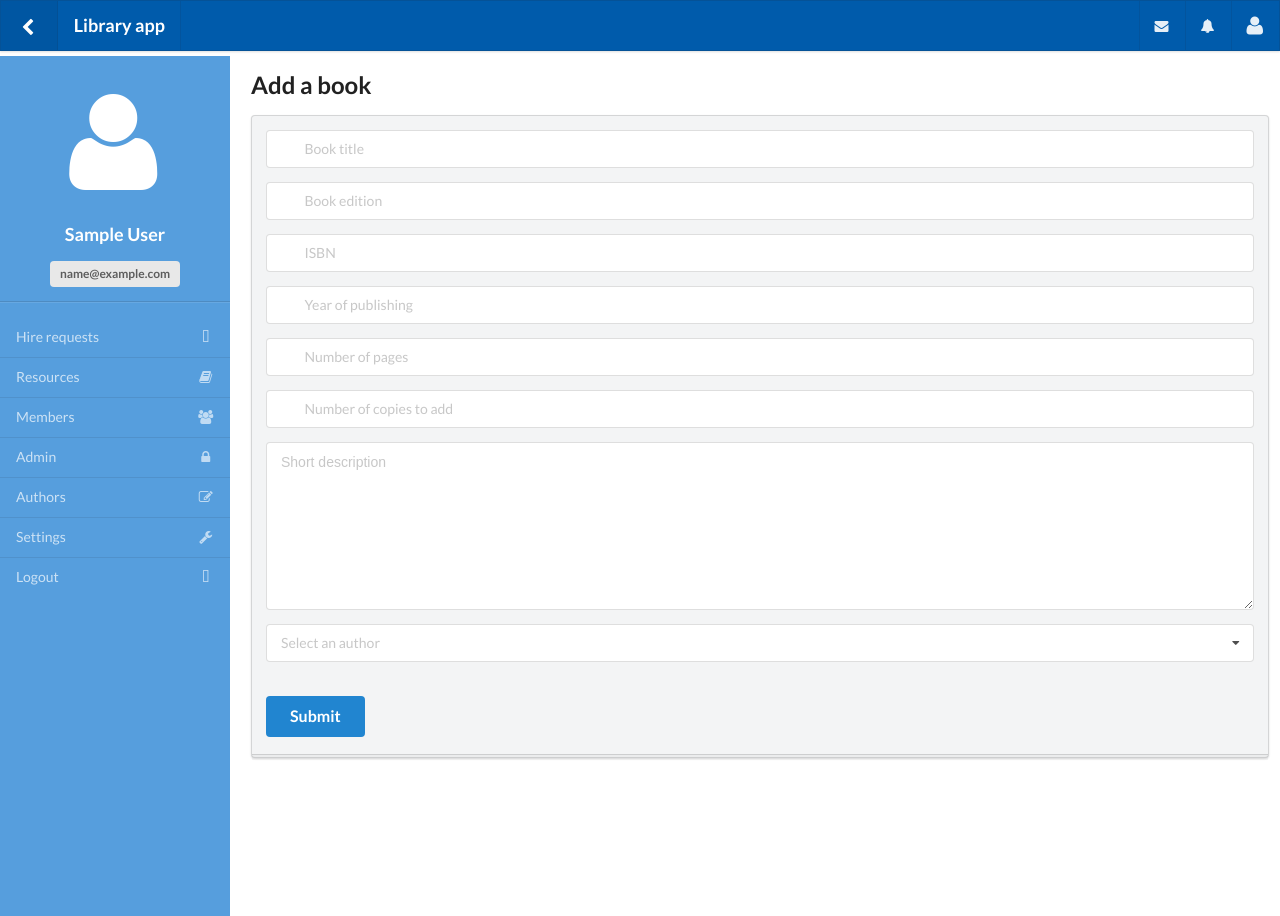
After one commit to benjaminudoh10/library-app, a Flask app: page /books in a window 1280 px wide. The commit adds this page. Run offline with Flask 2, Linux system fonts and the light colour scheme; the visitor is signed in with stand-in values (Sample User, id 1); data comes from the database, SQL or seed files in the repository; data that the repository does not hold is empty.

Commit message:
Added functionality to add a book resource Added functionality to delete a book resource
Signed-off-by: Benjamin <ben@formpl.us>

```diff
--- a/library_app/routes.py
+++ b/library_app/routes.py
@@ -97,4 +97,59 @@ def delete_author(author_id):
         return json.dumps({'message': 'Author deleted successfully.'})
     except:
         db.session.rollback()
-        return json.dumps({'error': 'Error encountered while deleting author. Rolling back transaction.'})
+        return json.dumps({
+            'error': 'Error encountered while deleting author. Rolling back transaction.'
+        })
+
+
+@app.route('/books', methods=['POST', 'GET'])
+@login_required
+def book():
+    if request.method == 'POST':
+        title = request.form['title']
+        edition = request.form['edition']
+        isbn = request.form['isbn']
+        pages = request.form['pages']
+        year = request.form['year']
+        copies = request.form['copies']
+        description = request.form['description']
+        author_id = request.form['author']
+        author = db.session.query(models.Author).get(int(author_id))
+        book = models.Book(
+            title=title,
+            edition=edition,
+            isbn=isbn,
+            pages=pages,
+            year=year,
+            copies=copies,
+            description=description,
+            author=author
+        )
+        try:
+            db.session.add(book)
+            db.session.commit()
+        except:
+            db.session.rollback()
+        return json.dumps({'status': 'OK'})
+    elif request.method == 'GET':
+        context = {}
+        books = db.session.query(models.Book).all()
+        authors = db.session.query(models.Author).all()
+        context['books'] = books
+        context['authors'] = authors
+        return render_template('books.html', **context)
+
+
+@app.route('/books/<book_id>', methods=['DELETE'])
+@login_required
+def delete_book(book_id):
+    try:
+        book = db.session.query(models.Book).get(int(book_id))
+        db.session.delete(book)
+        db.session.commit()
+        return json.dumps({'message': 'Book deleted successfully.'})
+    except:
+        db.session.rollback()
+        return json.dumps({
+            'error': 'Error encountered while deleting book. Rolling back transaction.'
+        })
--- a/library_app/static/js/main.js
+++ b/library_app/static/js/main.js
@@ -7,10 +7,10 @@ $(document).ready(function () {
         })
     });
 
-    $('.ui.accordion').accordion();
     $('.ui.dropdown').dropdown();
     $('.ui.checkbox').checkbox();
     $('.ui.progress').progress();
+    $('.ui.modal').modal();
 
     $('#showToggle').hide();
     $('#hideToggle').show();
@@ -37,8 +37,8 @@ $(document).ready(function () {
             url: "/authors",
             data: $("#author-form").serialize(),
             success: function(response) {
-                console.log('resp ', response.status);
-                if (response && JSON.parse(response).status === 'OK') {
+                var json = JSON.parse(response);
+                if (response && json.status === 'OK') {
                     window.location.reload();
                 }
             },
@@ -48,10 +48,15 @@ $(document).ready(function () {
         })
     });
 
-    $(".red.icon.button.delete").click(function(event) {
+    $(".red.icon.button.delete.author").click(function(event) {
         event.preventDefault();
         event.stopImmediatePropagation();
         var value = $(this).data('value');
+        var delete_author =
+            confirm('Are you sure you want to delete this author?');
+        if (!delete_author) {
+            return
+        }
         $.ajax({
             method: "DELETE",
             url: "/authors/" + value,
@@ -70,4 +75,58 @@ $(document).ready(function () {
             }
         })
     });
+
+    $("#book-form").submit(function(event) {
+        event.preventDefault();
+        event.stopImmediatePropagation();
+        $.ajax({
+            method: "POST",
+            url: "/books",
+            data: $("#book-form").serialize(),
+            success: function(response) {
+                var json = JSON.parse(response);
+                if (response && json.status === 'OK') {
+                    window.location.reload();
+                }
+            },
+            error: function(error) {
+                console.log('error ', error);
+            }
+        })
+    });
+
+    $(".red.icon.button.delete.book").click(function(event) {
+        event.preventDefault();
+        event.stopImmediatePropagation();
+        var value = $(this).data('value');
+        var delete_book =
+            confirm('Are you sure you want to delete this book?');
+        if (!delete_book) {
+            return
+        }
+        $.ajax({
+            method: "DELETE",
+            url: "/books/" + value,
+            success: function(response) {
+                var json = JSON.parse(response);
+                if (response) {
+                    if (json.error) {
+                        console.log('error ', response)
+                    } else if (json.message) {
+                        window.location.reload();
+                    }
+                }
+            },
+            error: function(error) {
+                console.log('error ', error);
+            }
+        })
+    });
+
+    $('.book-detail').click(function (event) {
+        event.preventDefault();
+        event.stopImmediatePropagation();
+        // $(this).attr('href').substr(1);
+        $('#bookDetailsModal').modal('show');
+    });
 });
--- a/library_app/templates/_blank.html
+++ b/library_app/templates/_blank.html
@@ -130,7 +130,7 @@
                             <i class="id badge icon"></i>
                             <span>Hire requests</span>
                         </a>
-                        <a href="form.html" class="item">
+                        <a href="/books" class="item">
                             <i class="book icon"></i>
                             <span>Resources</span>
                         </a>
--- a/library_app/templates/authors.html
+++ b/library_app/templates/authors.html
@@ -20,7 +20,7 @@
                     data-value="{{ author.id }}">
                     <i class="edit icon"></i>
                 </a>
-                <a class="ui red icon button delete"
+                <a class="ui red icon button delete author"
                     data-value="{{ author.id }}">
                     <i class="trash icon"></i>
                 </a>
--- /dev/null
+++ b/library_app/templates/books.html
@@ -0,0 +1,129 @@
+{% extends '_blank.html' %}
+
+{% block content %}
+{% if books %}
+<table class="ui celled striped table">
+    <thead>
+        <tr>
+            <th>Title</th>
+            <th>Author</th>
+            <th>Copies left</th>
+            <th>Edition</th>
+            <th>ISBN</th>
+            <th>Year</th>
+            <th>Actions</th>
+        </tr>
+    </thead>
+    <tbody>
+        {% for book in books %}
+        <tr>
+            <td>
+                {{ book.title }} -
+                <a class="book-detail" href='#{{ book.id }}'>Details</a>
+            </td>
+            <td>{{ book.author.name }}</td>
+            <td>{{ book.copies }}</td>
+            <td>{{ book.edition }}</td>
+            <td>{{ book.isbn }}</td>
+            <td>{{ book.year }}</td>
+            <td class="left aligned collapsing">
+                <a class="ui green icon button edit"
+                    data-value="{{ book.id }}">
+                    <i class="edit icon"></i>
+                </a>
+                <a class="ui red icon button delete book"
+                    data-value="{{ book.id }}">
+                    <i class="trash icon"></i>
+                </a>
+            </td>
+        </tr>
+        {% endfor %}
+    </tbody>
+</table>
+{% endif %}
+
+<h2>Add a book</h2>
+<form method="POST" class="ui large form" id="book-form">
+    <div class="ui stacked secondary segment">
+        <div class="field">
+            <div class="ui left icon input">
+                <!-- <i class="user icon"></i> -->
+                <input type="text" name="title" required placeholder="Book title" />
+            </div>
+        </div>
+        <div class="field">
+            <div class="ui left icon input">
+                <!-- <i class="user icon"></i> -->
+                <input type="text" name="edition" required
+                    placeholder="Book edition" />
+            </div>
+        </div>
+        <div class="field">
+            <div class="ui left icon input">
+                <!-- <i class="user icon"></i> -->
+                <input type="text" name="isbn" required
+                    placeholder="ISBN" />
+            </div>
+        </div>
+        <div class="field">
+            <div class="ui left icon input">
+                <!-- <i class="user icon"></i> -->
+                <input type="text" name="year"
+                    placeholder="Year of publishing" />
+            </div>
+        </div>
+        <div class="field">
+            <div class="ui left icon input">
+                <!-- <i class="user icon"></i> -->
+                <input type="text" name="pages" required
+                    placeholder="Number of pages" />
+            </div>
+        </div>
+        <div class="field">
+            <div class="ui left icon input">
+                <!-- <i class="user icon"></i> -->
+                <input type="text" name="copies" required
+                    placeholder="Number of copies to add" />
+            </div>
+        </div>
+        <div class="field">
+            <div class="ui left icon input">
+                <!-- <i class="user icon"></i> -->
+                <textarea type="text" name="description" required
+                    placeholder="Short description"></textarea>
+            </div>
+        </div>
+        <div class="field">
+            <div class="ui selection dropdown">
+                <input name="author" type="hidden">
+                <div class="default text">Select an author</div>
+                <i class="dropdown icon"></i>
+                <div class="menu">
+                    {% for author in authors %}
+                    <div class="item" data-value="{{ author.id }}">
+                        {{ author.name }}
+                    </div>
+                    {% endfor %}
+                </div>
+            </div>
+        </div>
+        <br>
+        <input class="ui blue large button" type="submit" required />
+    </div>
+    <div class="ui error message"></div>
+</form>
+
+<div class="ui modal" id="bookDetailsModal">
+    <i class="close icon"></i>
+    <div class="header">
+        Book Details
+    </div>
+    <div class="content">
+        <p>Details about the book:</p>
+        <p>Title: </p>
+    </div>
+    <div class="actions">
+        <div class="ui green ok positive button">OK</div>
+    </div>
+</div>
+{% endblock %}
```
